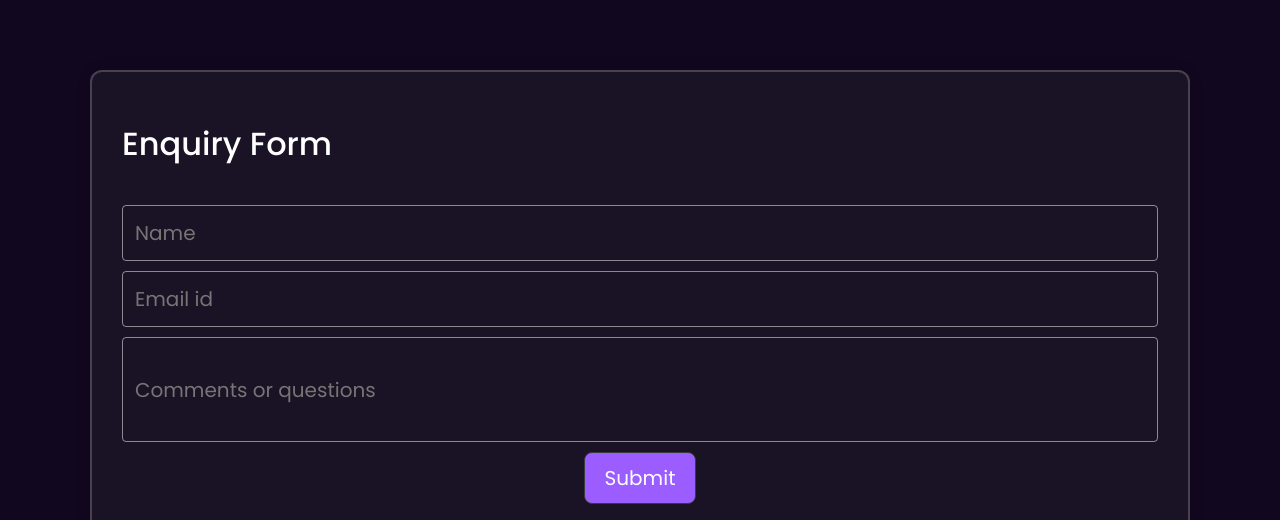
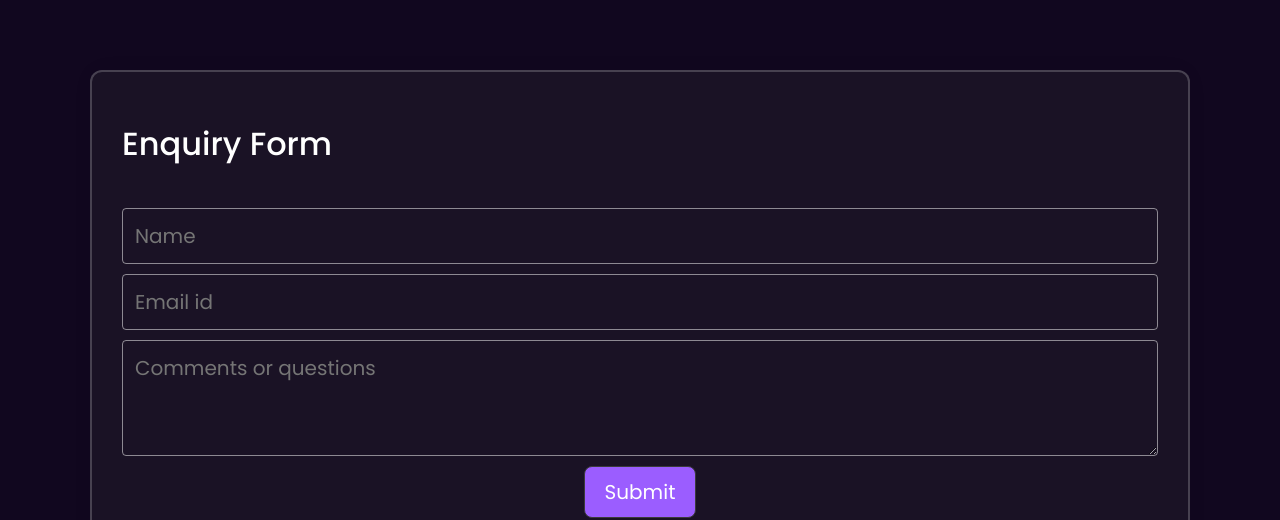
Before and after one commit to ShubhamParkhi/Portfolio-Template, a Next.js app: page /contact in a window 1280 px wide. Shown: the part 328-848 px from the top of the page. Built offline with nearby package versions, Linux system fonts and the light colour scheme.

Commit message:
Update enquiry-form.tsx

```diff
--- a/components/enquiry-form.tsx
+++ b/components/enquiry-form.tsx
@@ -20,7 +20,7 @@ const EnquiryForm: NextPage = () => {
 
   return (
     <section className="self-stretch flex flex-row flex-wrap items-start justify-center py-[75px] px-[30px]">
-      <form className="flex-1 rounded-xl bg-darkslategray shadow-[0px_0px_24px_rgba(0,_0,_0,_0.03)] box-border flex flex-col justify-start py-7 px-[30px] gap-[17px] max-w-[1100px] border-[2px] border-solid border-gray-300" ref={form} onSubmit={sendEmail}>
+      <form className="flex-1 rounded-xl bg-darkslategray shadow-[0px_0px_24px_rgba(0,_0,_0,_0.03)] box-border flex flex-col justify-start py-7 px-[30px] gap-[20px] max-w-[1100px] border-[2px] border-solid border-gray-300" ref={form} onSubmit={sendEmail}>
         <div className="flex flex-col justify-start py-5 px-0">
           <h2 className="m-0 text-13xl font-medium text-shade1 text-left">
             Enquiry Form
@@ -39,10 +39,10 @@ const EnquiryForm: NextPage = () => {
             type="email"
             name="email_id"
           />
-          <input
-            className="w-full text-xl bg-[transparent] rounded box-border h-[105px] flex flex-col justify-start p-3 border-[1px] border-solid border-gray-200 text-white font-poppins"
+          <textarea
+            className="w-full text-xl bg-[transparent] block rounded box-border justify-start p-3 border-[1px] border-solid border-gray-200 text-white font-poppins"
+            rows={3}
             placeholder="Comments or questions"
-            type="text"
             name="message"
           />
           <button className="py-2.5 px-5 bg-blueviolet rounded-lg border-[1px] border-solid border-shade-3 font-poppins text-xl text-shade1 font-poppins" type="submit">
```
